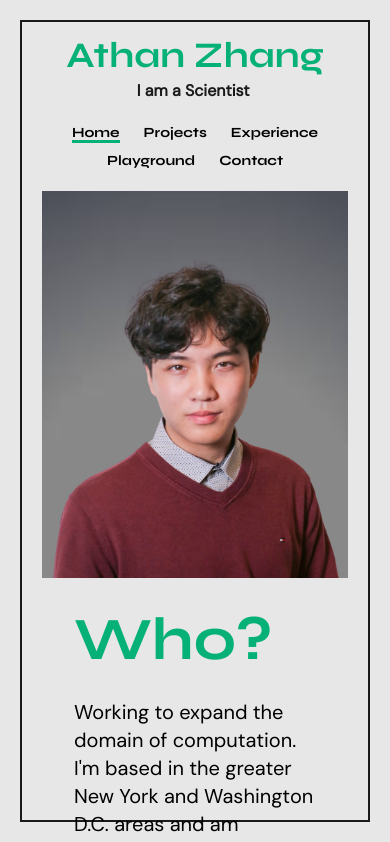
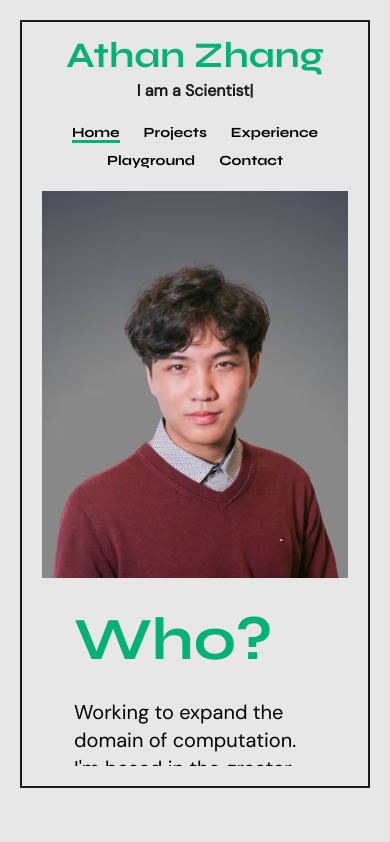
Before and after one commit to athanzxyt/personal_website, a React (Vite) app: page / in a window 390 px wide. Shown: the top 842 px of the page. Built offline with nearby package versions, Linux system fonts and the light colour scheme.

Commit message:
FIX: Mobile Viewing

```diff
--- a/src/App.jsx
+++ b/src/App.jsx
@@ -7,8 +7,8 @@ import ContentPanel from './components/ContentPanel';
 
 function App() {
   return (
-    <div className="bg-background p-5 min-h-screen sm:h-screen w-full">
-      <div className="flex border-2 border-primary p-5 h-[95vh] sm:h-full w-auto">
+    <div className="bg-background p-5 pb-14 sm:pb-0 h-screen w-full">
+      <div className="flex border-2 border-primary p-5 h-full w-auto">
         <div className="h-full
                         flex flex-col
                         sm:grid sm:gap-x-6 sm:grid-cols-2 lg:grid-cols-3">
@@ -17,7 +17,7 @@ function App() {
             <Header />
             <NavBar />
           </div>
-          <div className="flex-grow sm:col-span-1 lg:col-span-2 sm:overflow-y-scroll max-h-full no-scrollbar">
+          <div className="flex-grow sm:col-span-1 lg:col-span-2 overflow-y-scroll max-h-full no-scrollbar">
             <ContentPanel />
           </div>
         </div>
--- a/src/index.css
+++ b/src/index.css
@@ -12,7 +12,7 @@
 }
 
 body {
-  @apply sm:overflow-hidden;
+  @apply overflow-hidden;
 }
 
 ::selection {
```
